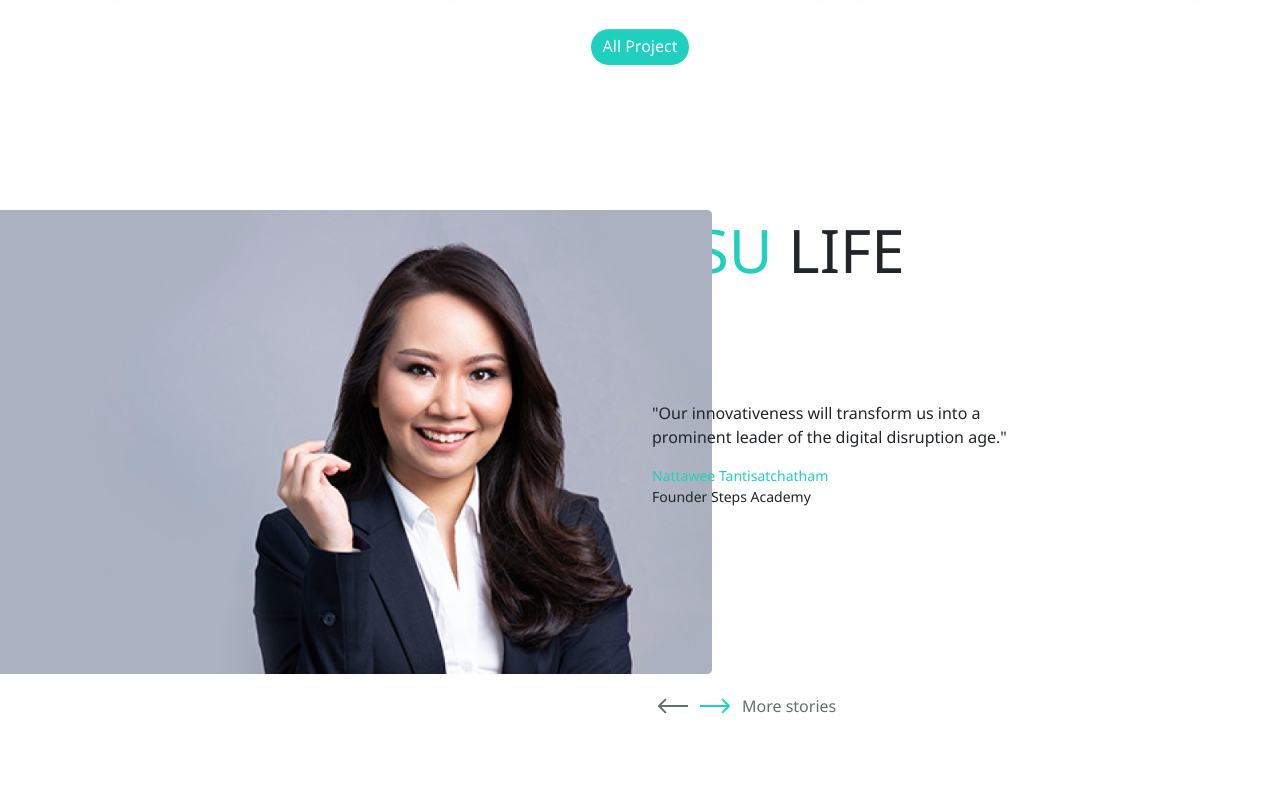
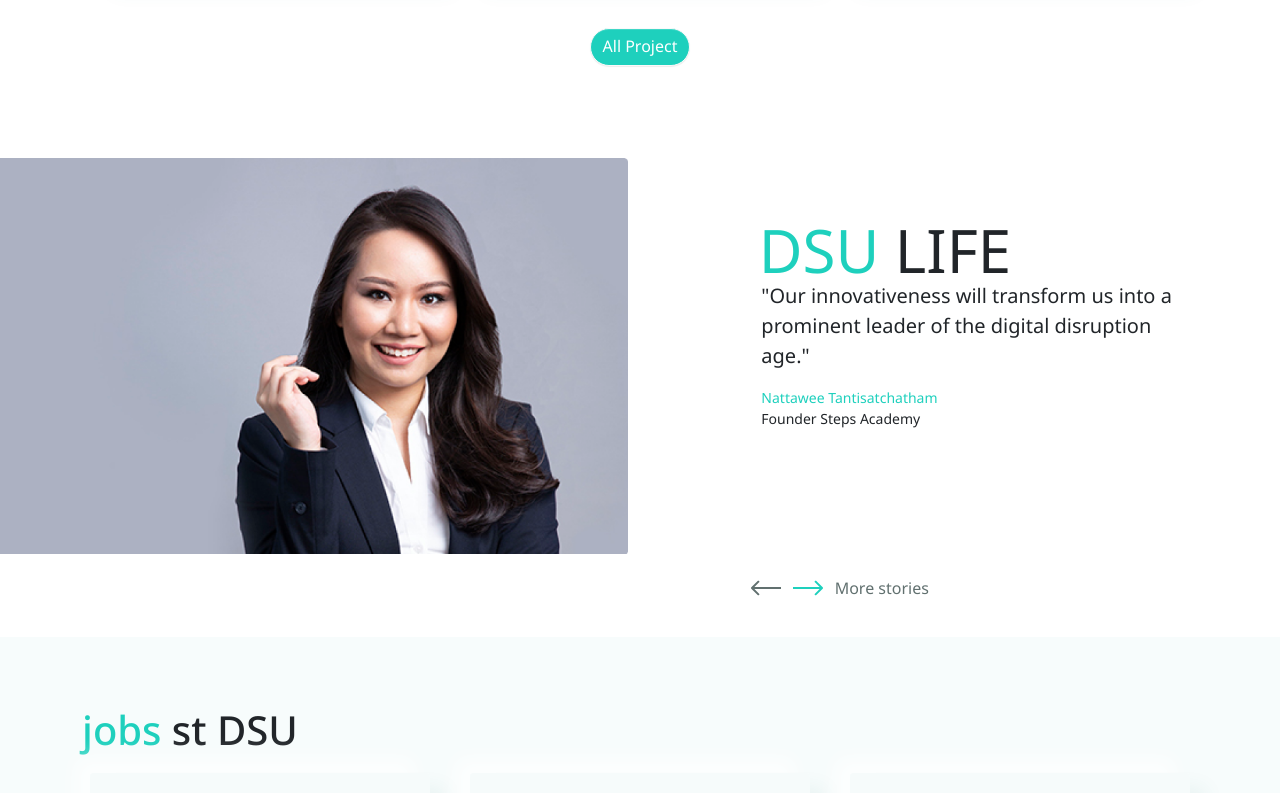
Before and after one commit to Cyberian9T/digitalsetup-assignment, a Next.js app: page / in a window 1280 px wide. Shown: the part 3300-4093 px from the top of the page. Built offline with nearby package versions, Linux system fonts and the light colour scheme.

Commit message:
Update Carousel

```diff
--- a/pages/_document.js
+++ b/pages/_document.js
@@ -10,7 +10,7 @@ class MyDocument extends Document {
       <Html>
         <Head>
           <link rel="preconnect" href="https://fonts.googleapis.com" />
-          <link rel="preconnect" href="https://fonts.gstatic.com" crossOrigin />
+          <link rel="preconnect" href="https://fonts.gstatic.com" crossOrigin="true" />
           <link
             href="https://fonts.googleapis.com/css2?family=Noto+Sans+Thai:wght@200;300;400;500;600;700;800;900&display=swap"
             rel="stylesheet"
--- a/src/components/KBTG_Life.js
+++ b/src/components/KBTG_Life.js
@@ -1,4 +1,3 @@
-import Image from 'next/image'
 import Carousel from 'react-multi-carousel';
 import 'react-multi-carousel/lib/styles.css';
 
@@ -24,7 +23,7 @@ const responsive = {
 
 const CustomButtonGroup = ({ next, previous, }) => {
     return (
-        <div className="position-relative top-15 start-0">
+        <div className="offset-7 mt-5">
             <button type="button" className="bg-transparent border-0" onClick={() => previous()}>
                 <svg width="30" height="16" viewBox="0 0 30 16" fill="none">
                     <path d="M0.292892 7.29289C-0.0976315 7.68342 -0.0976315 8.31658 0.292892 8.70711L6.65685 15.0711C7.04738 15.4616 7.68054 15.4616 8.07107 15.0711C8.46159 14.6805 8.46159 14.0474 8.07107 13.6569L2.41421 8L8.07107 2.34315C8.46159 1.95262 8.46159 1.31946 8.07107 0.928932C7.68054 0.538408 7.04738 0.538408 6.65685 0.928932L0.292892 7.29289ZM30 7L1 7V9L30 9V7Z" fill="#61706F"></path>
@@ -45,31 +44,47 @@ const CustomButtonGroup = ({ next, previous, }) => {
 
 export default function KBTG_Life() {
     return (
-        <section id='kbtg-life' className="p-5 overflow-hidden">
-            <div className="container mt-5 mb-5">
+        <section id='kbtg-life' className="overflow-hidden" >
+            <div className="container-fluid mt-5 mb-5">
                 <div className="row">
-                    <div className='col-6'>
-                        <img className='position-relative bottom-0 end-20 ' style={{height:"80%"}} src="/Mask group.png" />
-                    </div>
-                    <div className='col-4'>
-                        <div className="">
+                    <div className='col-6 offset-7 mb-n10 pt-5 z-1'>
                         <p className='fs-60'><span className="text-primary">DSU</span> LIFE</p>
                     </div>
-                        <Carousel className="h-50" responsive={responsive} arrows={false} renderButtonGroupOutside={true} customButtonGroup={<CustomButtonGroup />} infinite={true}>
-                            <div className="mt-1">
-                                <div>
+                </div>
+                <Carousel
+                    className='m-n3'
+                    responsive={responsive} arrows={false}
+                    renderButtonGroupOutside={true}
+                    infinite={true}
+                    draggable={false}
+                    customButtonGroup={<CustomButtonGroup />}>
+                    <div className="row">
+                        <img className='col-6' src="/Mask group.png" />
+                        <div className='col-4 offset-1'>
+                            <div className="position-relative top-50 start-0 translate-middle-y">
                                 <p className='fs-20'>
-                                        &quot;Our innovativeness will transform us into  a prominent leader of the digital disruption age.&quot;
+                                    &quot;Our innovativeness will transform us into a
+                                    prominent leader of the digital disruption age.&quot;
                                 </p>
-                                </div>
-                                <div>
                                 <p className='fs-14'><span className="text-primary"> Nattawee Tantisatchatham</span> <br /> Founder Steps Academy</p>
                             </div>
                         </div>
+                    </div>
+
+                    <div className="row">
+                        <img className='col-6' src="/Mask group.png" />
+                        <div className='col-3 offset-1'>
+                            <div className="position-relative top-50 start-0 translate-middle-y">
+                                <p className='fs-20'>
+                                    &quot; Test &quot;
+                                </p>
+                                <p className='fs-14'><span className="text-primary"> Nattawee Tantisatchatham</span> <br /> Founder Steps Academy</p>
+                            </div>
+                        </div>
+                    </div>
+
                 </Carousel>
             </div>
-                </div>
-            </div >
         </section >
     );
 }
--- a/src/components/Newsroom.js
+++ b/src/components/Newsroom.js
@@ -52,7 +52,9 @@ export default function Newsroom() {
                             arrows={false} centerMode={false}
                             renderButtonGroupOutside={true}
                             customButtonGroup={<CustomButtonGroup />}
-                            infinite={true}>
+                            infinite={true} draggable={false}
+                            // autoPlay={true}
+                            >
                             <div className="card m-3 p-1 bg-transparent border-0">
                                 <img src="/card 1.png" className="card-img-top" alt="..." />
                                 <div className="card-body">
--- a/styles/bootstrap.scss
+++ b/styles/bootstrap.scss
@@ -70,6 +70,7 @@ $font-sizes: (
   6: $h6-font-size,
   14: 0.875rem,
   18: 1.125rem,
+  20: 1.25rem,
   22: 1.375rem,
   24: 1.5rem,
   26: 1.625rem,
```
Lines whose indentation alone changed are shown as unchanged.
